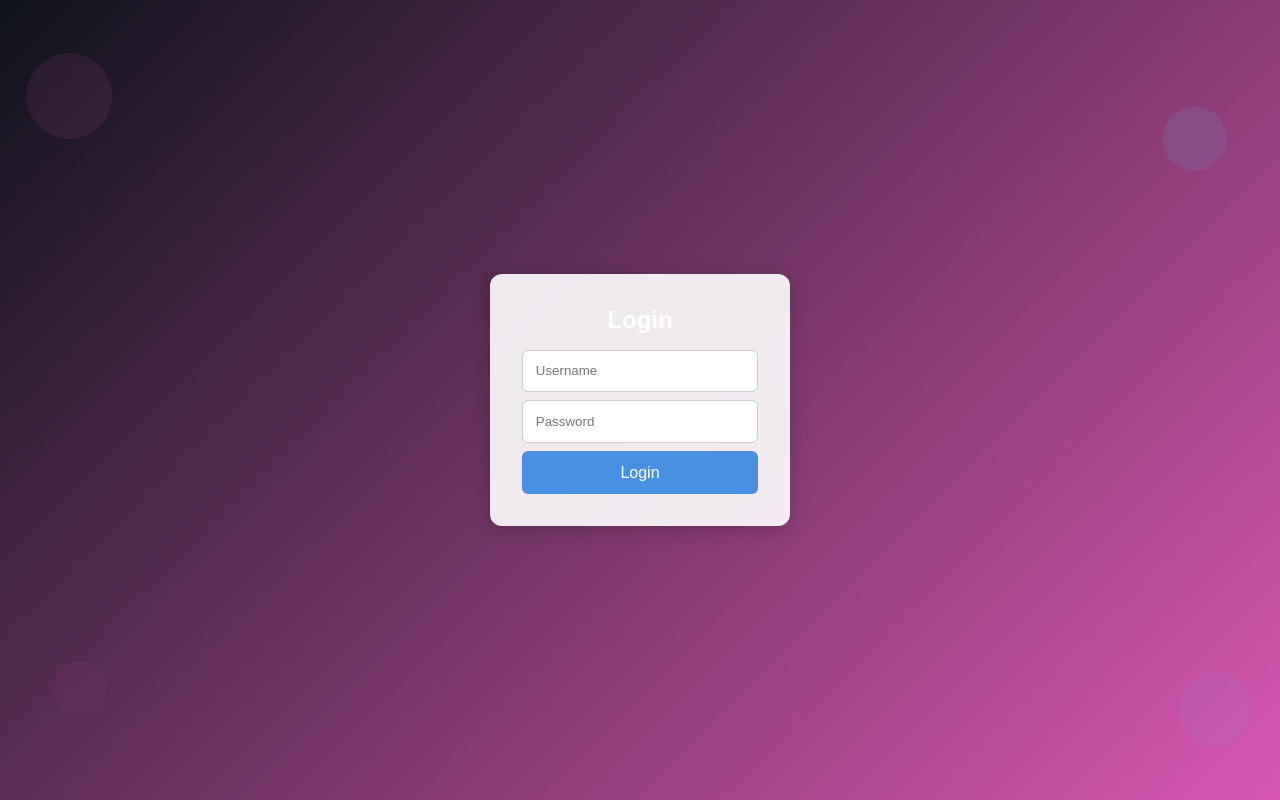
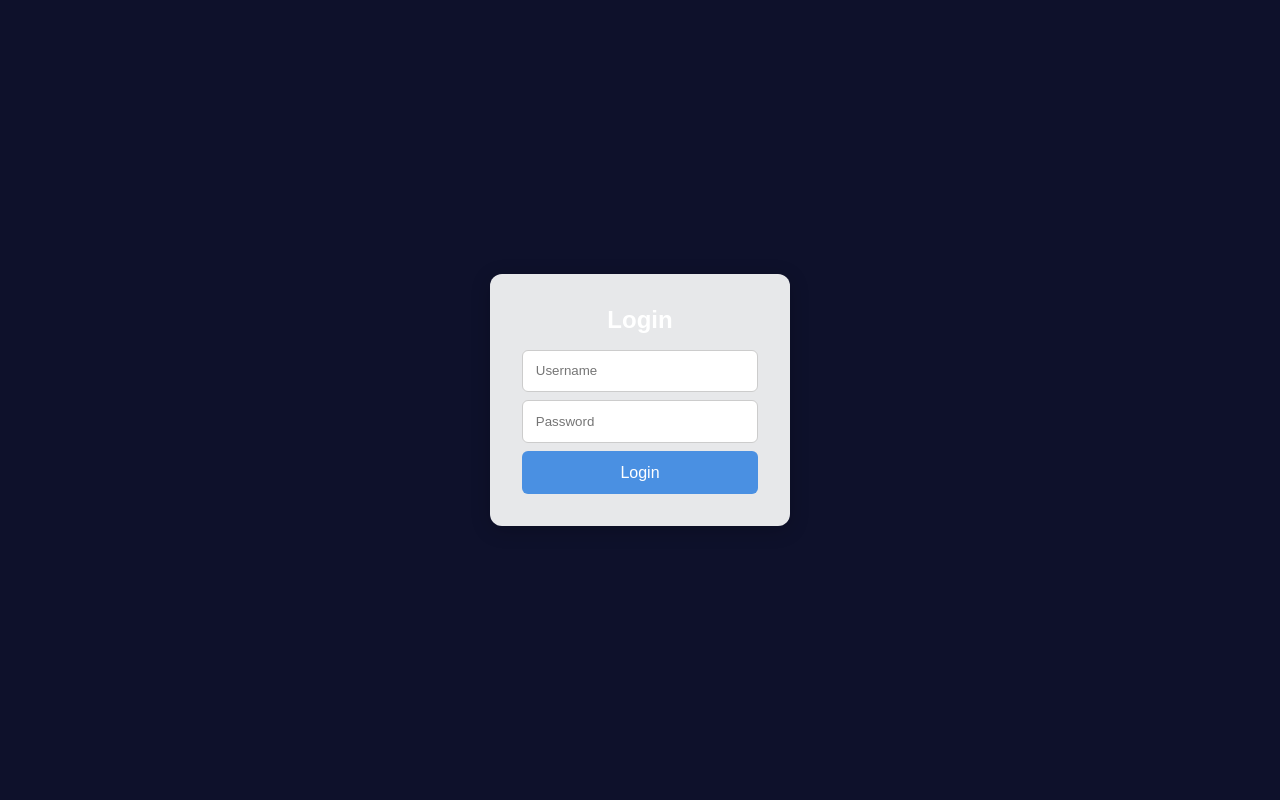
Before and after one commit to hashtags02/dashboard, a React (Create React App) app: page /login in a window 1280 px wide. Built offline with nearby package versions, Linux system fonts and the light colour scheme.

Commit message:
style(login): remove inline styles to use Login.css only

```diff
--- a/src/Login/login.js
+++ b/src/Login/login.js
@@ -23,17 +23,6 @@ function Login({ setIsAuthenticated }) {
   return (
     <div
       className="login-container"
-      style={{
-        backgroundImage: "url('/Background.png')",
-        backgroundSize: "cover",
-        backgroundPosition: "center",
-        backgroundRepeat: "no-repeat",
-        height: "100vh",
-        width: "100%",
-        display: "flex",
-        justifyContent: "center",
-        alignItems: "center"
-      }}
     >
       <div className="login-box">
         <form onSubmit={handleSubmit}>
```
